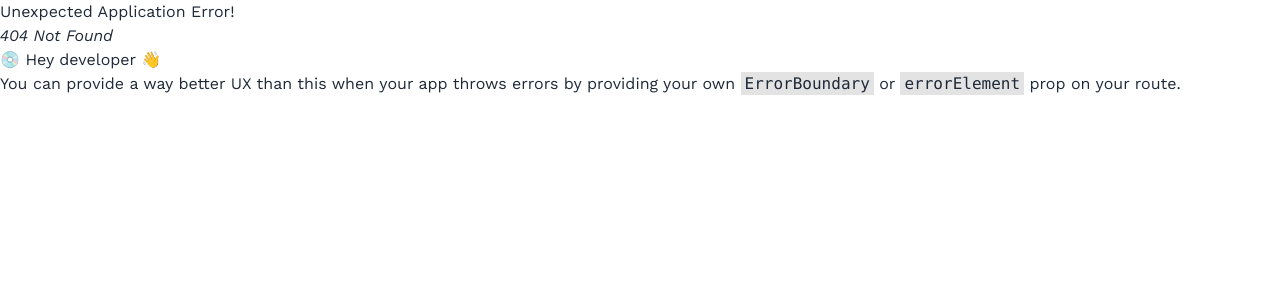
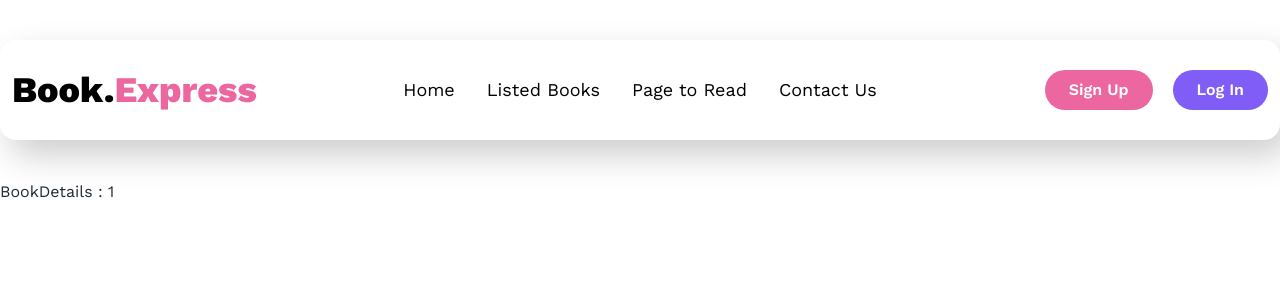
Before and after one commit to mdselimme/Book-Express-React-Website, a React (Vite) app: page /bookdetails/1 in a window 1280 px wide. Before the commit this address had no page. Shown: the top 300 px of the page. Built offline with nearby package versions, Linux system fonts and the light colour scheme.

Commit message:
add-book-details-route

```diff
--- a/src/components/Home/Books/Book/Book.jsx
+++ b/src/components/Home/Books/Book/Book.jsx
@@ -1,9 +1,11 @@
 import PropTypes from "prop-types";
+import { Link } from "react-router-dom";
 
 const Book = ({ book }) => {
-  const { bookName, image, tags, author ,rating, category} = book;
+  const { bookName, image, tags, author, rating, category , bookId} = book;
 
   return (
+    <Link to={`/bookdetails/${bookId}`}>
       <div className="mb-10">
         <div className="card bg-base-100 w-full shadow-2xl">
           <figure className="px-10 pt-10">
@@ -26,6 +28,7 @@ const Book = ({ book }) => {
           </div>
         </div>
       </div>
+    </Link>
   );
 };
 
--- /dev/null
+++ b/src/components/Home/Books/Book/BookDetails/BookDetails.jsx
@@ -0,0 +1,15 @@
+import { useParams } from "react-router-dom";
+
+
+const BookDetails = () => {
+
+    const {bookId} = useParams();
+
+    return (
+        <div>
+            <h1>BookDetails : {bookId}</h1>
+        </div>
+    );
+};
+
+export default BookDetails;
--- a/src/main.jsx
+++ b/src/main.jsx
@@ -9,6 +9,7 @@ import Home from './components/Home/Home.jsx'
 import ContactUs from './components/ContactUs/ContactUs.jsx'
 import LogIn from './components/AuthenTication/LogIn/LogIn.jsx'
 import SignIn from './components/AuthenTication/SignIn/SignIn.jsx'
+import BookDetails from './components/Home/Books/Book/BookDetails/BookDetails.jsx'
 
 
 
@@ -32,6 +33,10 @@ const router = createBrowserRouter([
       {
         path:"/contactus",
         element: <ContactUs></ContactUs>,
+      },
+      {
+        path: "/bookdetails/:bookId",
+        element: <BookDetails></BookDetails>
       }
     ]
   },
```
Lines whose indentation alone changed are shown as unchanged.
